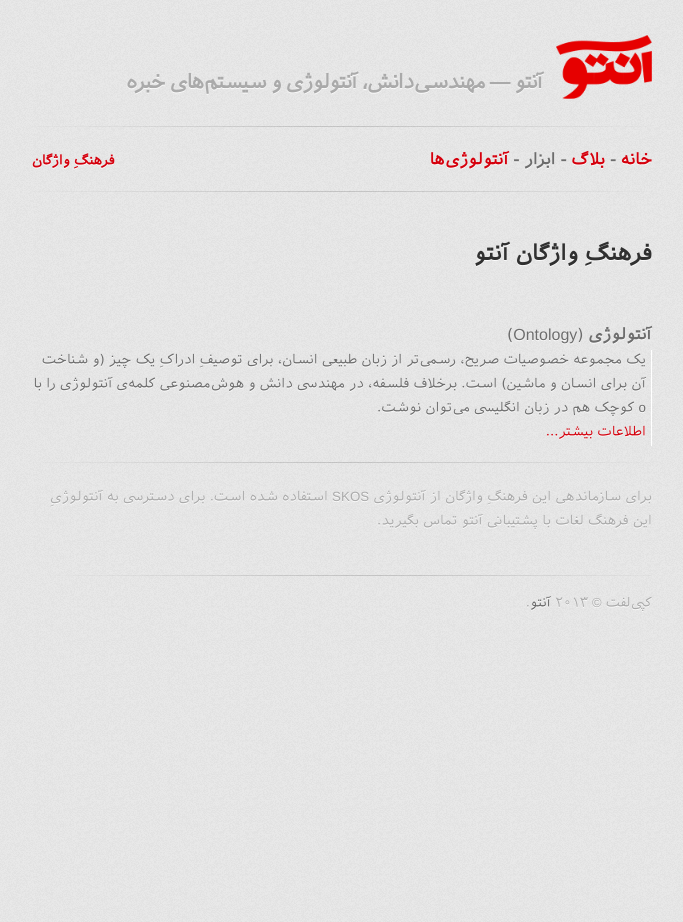
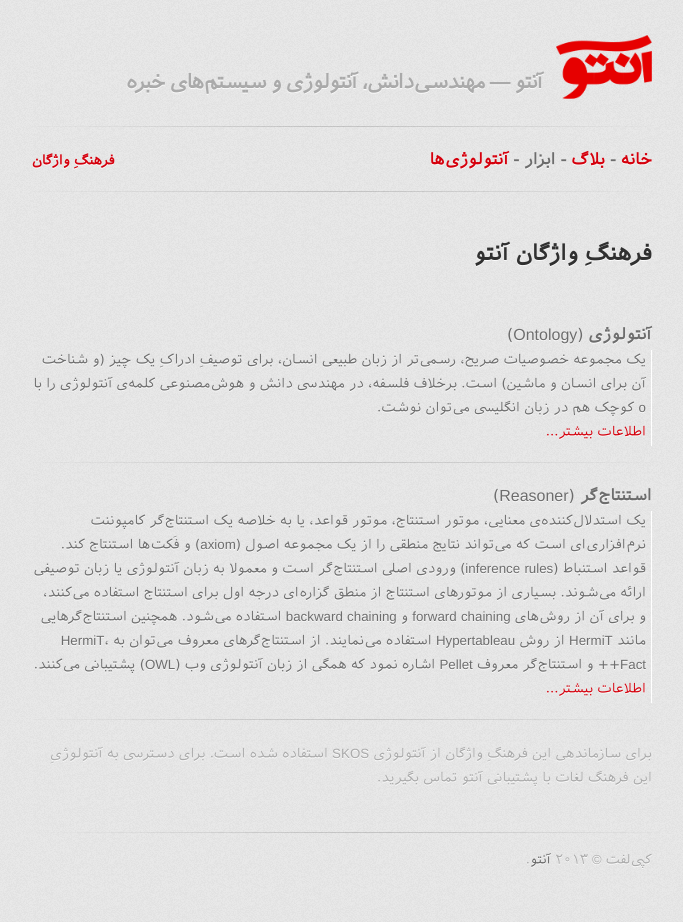
Before and after one commit to morteza/onto, a Jekyll site: the page built from glossary.md, in a window 1280 px wide. Shown: the whole page, without its empty margins (298-981 px from the left). Built offline with Jekyll 4.4.1, drawn with Linux system fonts in a browser that asks for light colours; before the commit the page ends 900 px from its top, so only the background shows below that.

Commit message:
Add reasoner to the glossary.

```diff
--- a/_data/glossary.yml
+++ b/_data/glossary.yml
@@ -3,3 +3,9 @@
   label_fa: "آنتولوژی"
   description: "یک مجموعه خصوصیات صریح، رسمی‌تر از زبان طبیعی انسان، برای توصیفِ ادراکِ یک چیز (و شناخت آن برای انسان و ماشین) است. برخلاف فلسفه، در مهندسی دانش و هوش‌مصنوعی کلمه‌ی آنتولوژی را با o کوچک هم در زبان انگلیسی می‌توان نوشت."
   more_info: http://en.wikipedia.org/wiki/Ontology_(information_science)
+
+- uri: owl#Reasoner
+  label: "Reasoner"
+  label_fa: "استنتاج‌گر"
+  description: "یک استدلال‌کننده‌ی معنایی، موتور استنتاج، موتور قواعد، یا به خلاصه یک استنتاج‌گر کامپوننت نرم‌افزاری‌ای است که می‌تواند نتایج منطقی را از یک مجموعه اصول (axiom) و فَکت‌ها استنتاج کند. قواعد استنباط (inference rules) ورودی اصلی استنتاج‌گر است و معمولا به زبان آنتولوژی یا زبان توصیفی ارائه می‌شوند. بسیاری از موتورهای استنتاج از منطق گزاره‌ای درجه اول برای استنتاج استفاده می‌کنند، و برای آن از روش‌های forward chaining و backward chaining استفاده می‌شود. همچنین استنتاج‌گرهایی مانند HermiT از روش Hypertableau استفاده می‌نمایند. از استنتاج‌گرهای معروف می‌توان به HermiT، Fact++ و استنتاج‌گر معروف Pellet اشاره نمود که همگی از زبان آنتولوژی وب (OWL) پشتیبانی می‌کنند."
+  more_info: http://en.wikipedia.org/wiki/Semantic_reasoner
```
